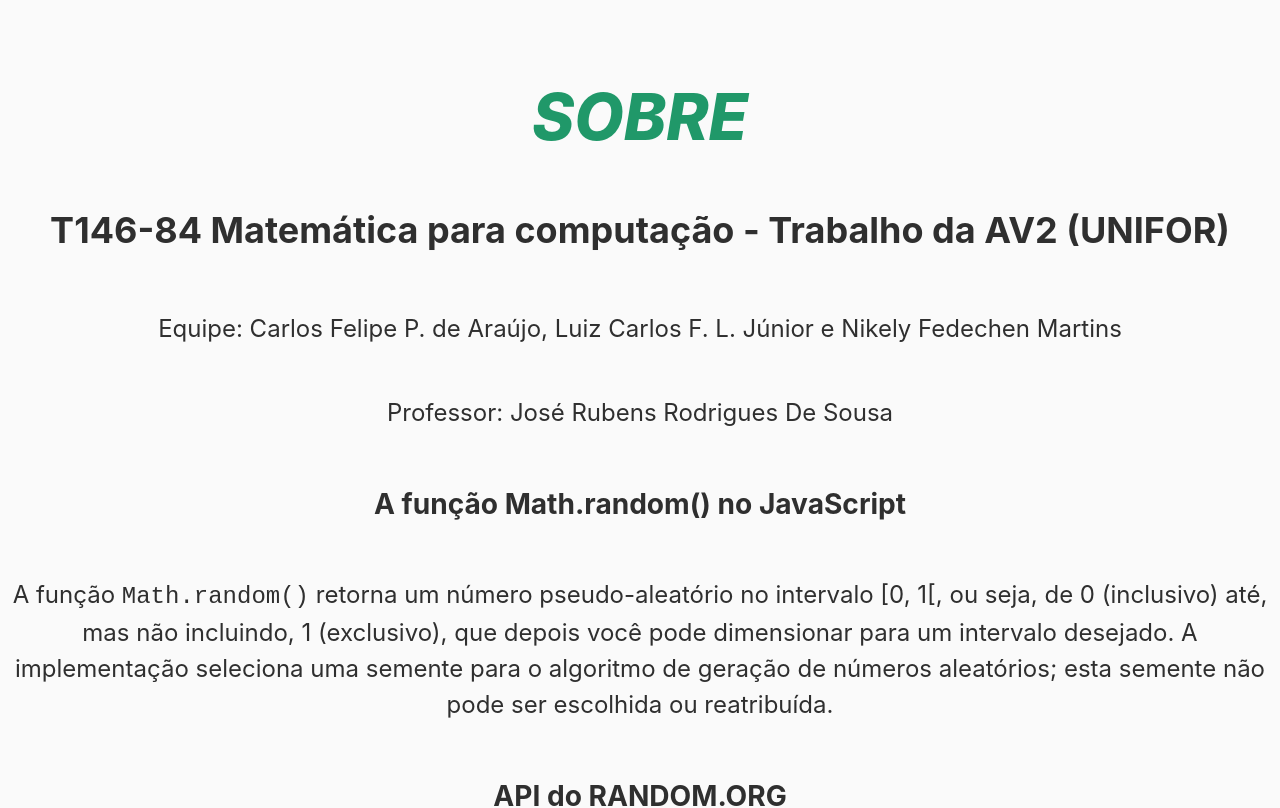
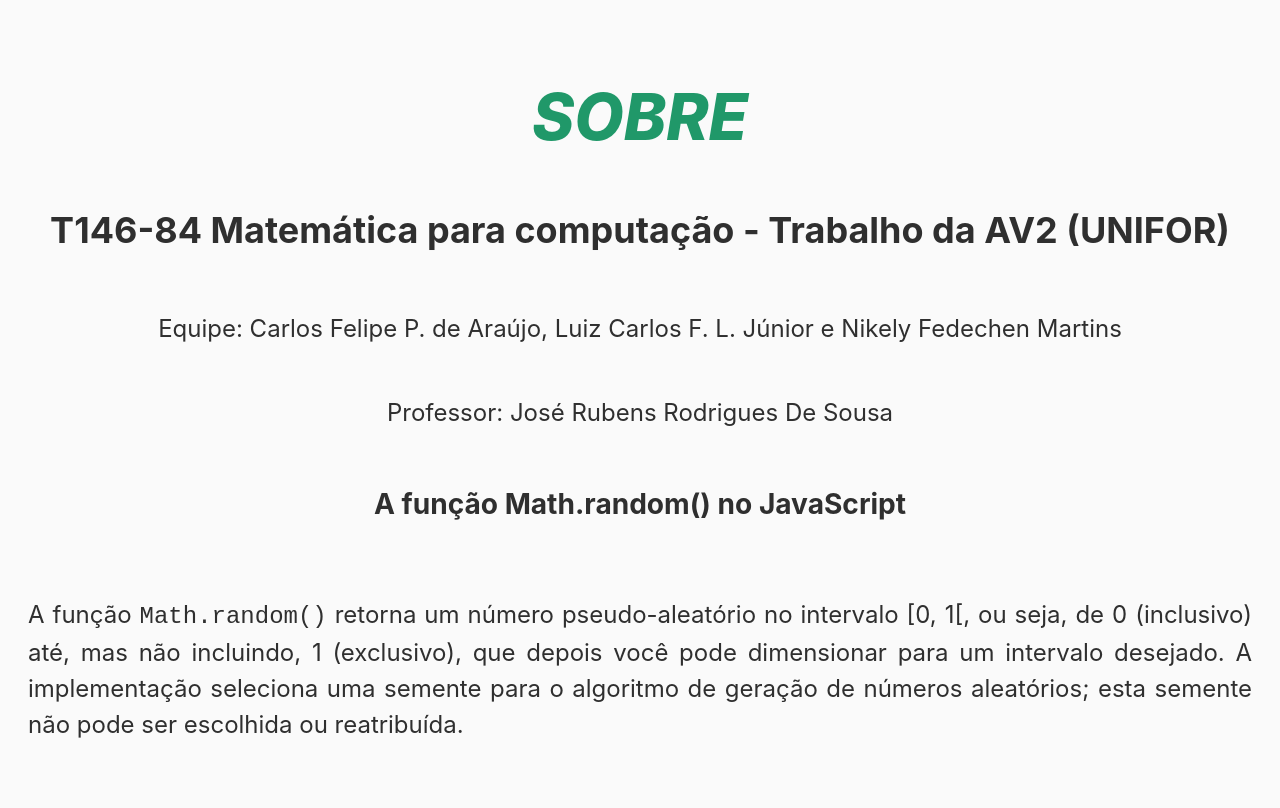
Before and after one commit to carlosxfelipe/megasena, a Next.js app: page /about in a window 1280 px wide. Shown: the top 808 px of the page. Built offline with nearby package versions, Linux system fonts and the light colour scheme.

Commit message:
descricao

```diff
--- a/pages/about.tsx
+++ b/pages/about.tsx
@@ -22,7 +22,7 @@ export default function About() {
           </p>
           <p>Professor: José Rubens Rodrigues De Sousa</p>
           <h3>A função Math.random() no JavaScript</h3>
-          <p>
+          <p style={{ textAlign: "justify", padding: 20 }}>
             A função <code>Math.random()</code> retorna um número
             pseudo-aleatório no intervalo [0, 1[, ou seja, de 0 (inclusivo) até,
             mas não incluindo, 1 (exclusivo), que depois você pode dimensionar
```
